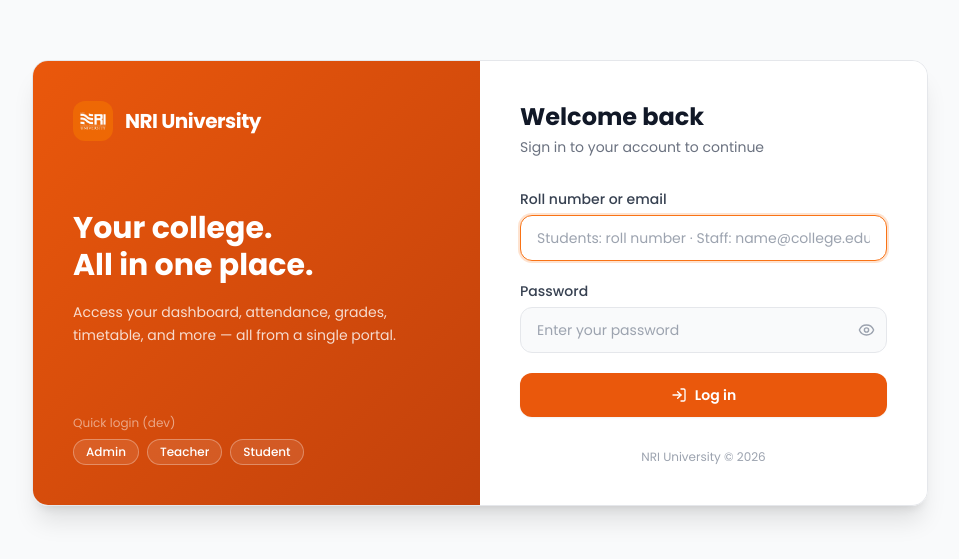
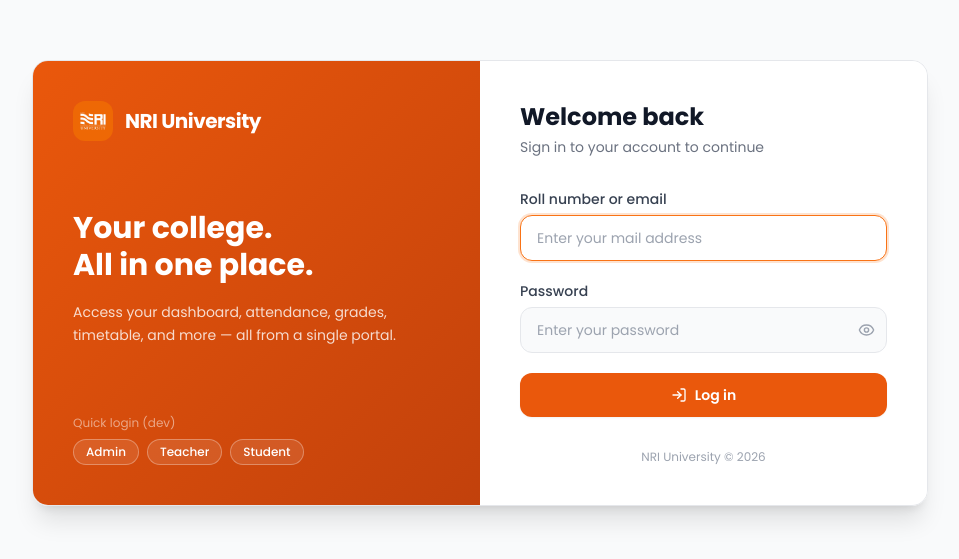
Before and after one commit to staleskittles69/college-erp, a Next.js app: page /login in a window 1280 px wide. Shown: the part 117-676 px from the top of the page, without its empty margins (160-1119 px from the left). Built offline with nearby package versions, Linux system fonts and the light colour scheme.

Commit message:
Update login field placeholder text
Co-Authored-By: Claude Sonnet 5 <noreply@anthropic.com>

```diff
--- a/src/app/(auth)/login/page.tsx
+++ b/src/app/(auth)/login/page.tsx
@@ -122,7 +122,7 @@ export default function LoginPage() {
                 type="text"
                 value={email}
                 onChange={(e) => { setEmail(e.target.value); setError(""); }}
-                placeholder="Students: roll number · Staff: name@college.edu"
+                placeholder="Enter your mail address"
                 autoFocus
                 autoComplete="username"
                 className="w-full rounded-xl border border-gray-200 bg-gray-50 px-4 py-3 text-sm text-gray-900 placeholder-gray-400 outline-none transition-all focus:border-orange-500 focus:bg-white focus:ring-2 focus:ring-orange-500/20"
```
